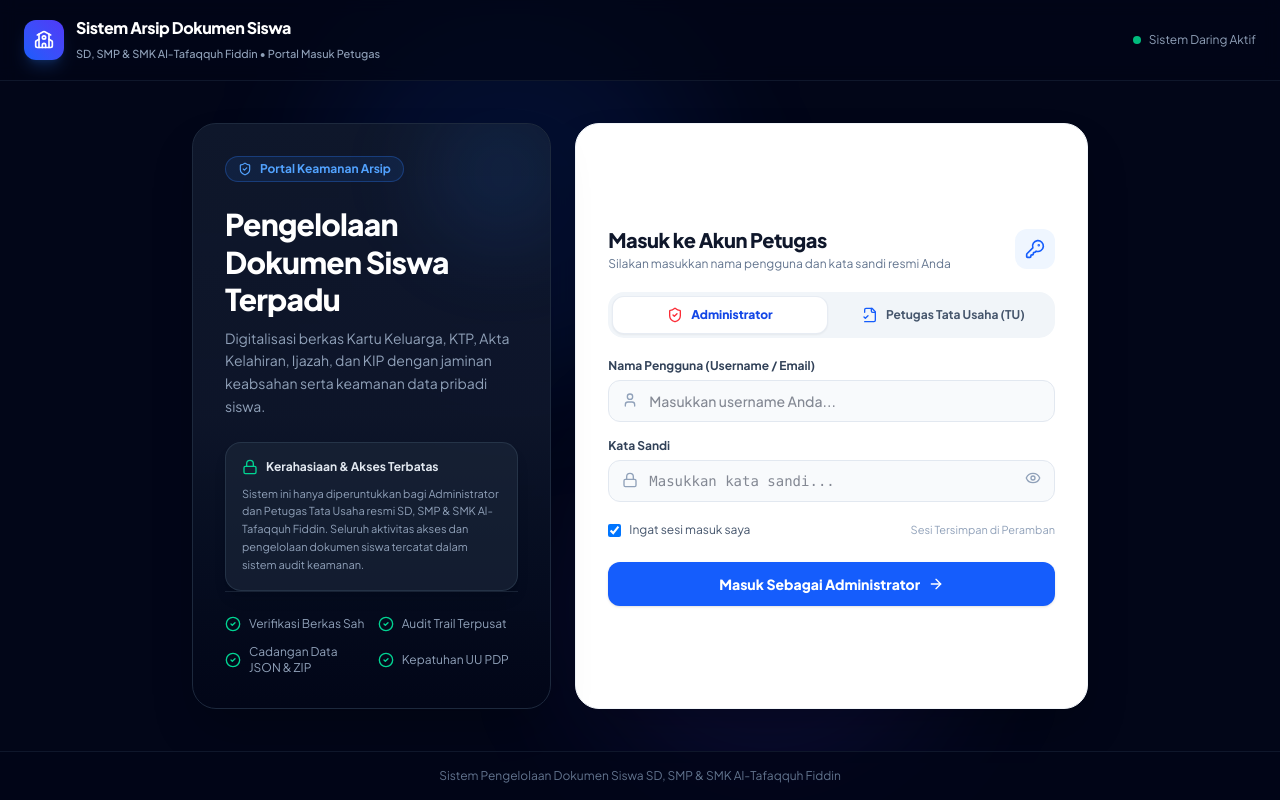
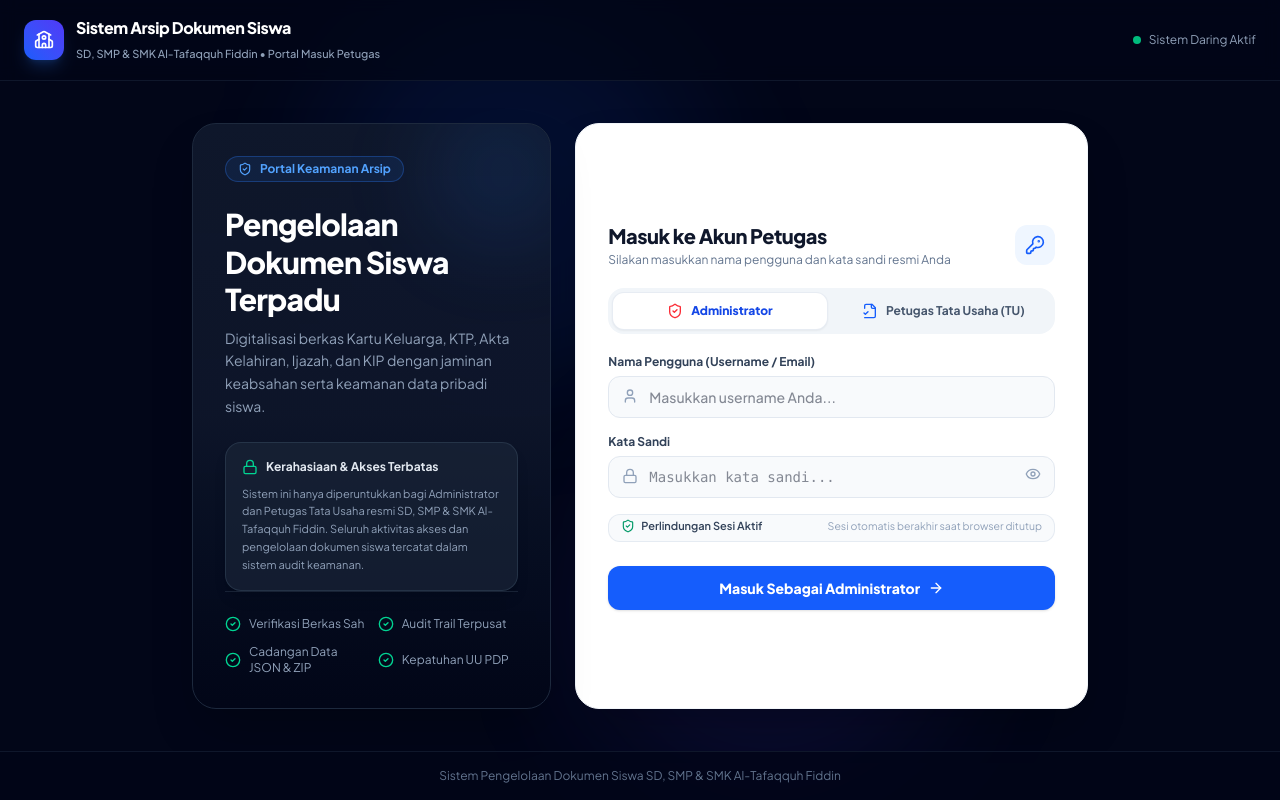
Before and after one commit to dianromadona1945-maker/APLIKASI-BARU, a React (Vite) app: page / in a window 1280 px wide. Built offline with nearby package versions, Linux system fonts and the light colour scheme; no server answers.

Commit message:
refactor: enforce session-only authentication
Migrate user session data from localStorage to sessionStorage to prevent persistent logins across browser restarts and ensure sensitive session data is cleared upon session termination.

```diff
--- a/src/App.tsx
+++ b/src/App.tsx
@@ -16,6 +16,7 @@ import {
   getCurrentUser,
   setCurrentUser,
   checkIsAuthenticated,
+  setAuthenticated,
   logoutUser,
   loginAsRole,
   getAcademicYears,
@@ -124,7 +125,8 @@ export default function App() {
     const initialTime = Date.now();
     lastActivityRef.current = initialTime;
     try {
-      localStorage.setItem('arsip_last_active_time', String(initialTime));
+      sessionStorage.setItem('arsip_last_active_time', String(initialTime));
+      localStorage.removeItem('arsip_last_active_time');
     } catch {}
 
     const handleUserActivity = () => {
@@ -134,7 +136,7 @@ export default function App() {
         activityThrottleRef.current = now;
         lastActivityRef.current = now;
         try {
-          localStorage.setItem('arsip_last_active_time', String(now));
+          sessionStorage.setItem('arsip_last_active_time', String(now));
         } catch {}
       }
     };
@@ -158,7 +160,7 @@ export default function App() {
       const now = Date.now();
       let lastTime = lastActivityRef.current;
       try {
-        const stored = localStorage.getItem('arsip_last_active_time');
+        const stored = sessionStorage.getItem('arsip_last_active_time');
         if (stored) {
           const parsed = Number(stored);
           if (!isNaN(parsed) && parsed > lastTime) {
@@ -179,7 +181,7 @@ export default function App() {
         const now = Date.now();
         let lastTime = lastActivityRef.current;
         try {
-          const stored = localStorage.getItem('arsip_last_active_time');
+          const stored = sessionStorage.getItem('arsip_last_active_time');
           if (stored) {
             const parsed = Number(stored);
             if (!isNaN(parsed) && parsed > lastTime) {
@@ -456,9 +458,12 @@ export default function App() {
   // Authentication Handlers
   const handleLoginSuccess = (user: User) => {
     setAutoLogoutNotice(null);
+    setCurrentUser(user);
+    setAuthenticated(true);
     lastActivityRef.current = Date.now();
     try {
-      localStorage.setItem('arsip_last_active_time', String(Date.now()));
+      sessionStorage.setItem('arsip_last_active_time', String(Date.now()));
+      localStorage.removeItem('arsip_last_active_time');
     } catch {}
     setCurrentUserState(user);
     setIsAuthenticated(true);
--- a/src/components/LoginView.tsx
+++ b/src/components/LoginView.tsx
@@ -27,7 +27,6 @@ export const LoginView: React.FC<LoginViewProps> = ({ onLoginSuccess, noticeMess
   const [username, setUsername] = useState('');
   const [password, setPassword] = useState('');
   const [showPassword, setShowPassword] = useState(false);
-  const [rememberMe, setRememberMe] = useState(true);
   const [isLoading, setIsLoading] = useState(false);
   const [errorMessage, setErrorMessage] = useState<string | null>(null);
 
@@ -332,18 +331,15 @@ export const LoginView: React.FC<LoginViewProps> = ({ onLoginSuccess, noticeMess
                   </div>
                 </div>
 
-                {/* Remember Me */}
-                <div className="flex items-center justify-between text-xs pt-1">
-                  <label className="flex items-center space-x-2 text-slate-600 cursor-pointer select-none">
-                    <input
-                      type="checkbox"
-                      checked={rememberMe}
-                      onChange={(e) => setRememberMe(e.target.checked)}
-                      className="rounded text-blue-600 focus:ring-blue-500"
-                    />
-                    <span>Ingat sesi masuk saya</span>
-                  </label>
-                  <span className="text-slate-400 text-[11px]">Sesi Tersimpan di Peramban</span>
+                {/* Session Security Indicator */}
+                <div className="flex items-center justify-between text-xs pt-1 px-3 py-2 rounded-xl bg-slate-50 border border-slate-200/80 text-slate-600 select-none">
+                  <div className="flex items-center gap-1.5 font-semibold text-[11px] text-slate-700">
+                    <ShieldCheck className="w-3.5 h-3.5 text-emerald-600 shrink-0" />
+                    <span>Perlindungan Sesi Aktif</span>
+                  </div>
+                  <span className="text-slate-400 text-[10.5px]">
+                    Sesi otomatis berakhir saat browser ditutup
+                  </span>
                 </div>
 
                 {/* Submit button */}
--- a/src/services/storage.ts
+++ b/src/services/storage.ts
@@ -403,11 +403,16 @@ export function initializeStorage(): void {
     } catch {}
   }
 
+  // Ensure no persistent session survives in localStorage
+  try {
+    localStorage.removeItem(STORAGE_KEYS.IS_AUTHENTICATED);
+    localStorage.removeItem(STORAGE_KEYS.CURRENT_USER);
+  } catch {}
+
   const isInitialized = localStorage.getItem(STORAGE_KEYS.INITIALIZED);
   if (!isInitialized) {
     // Seed users
     localStorage.setItem(STORAGE_KEYS.USERS, JSON.stringify(INITIAL_USERS));
-    localStorage.setItem(STORAGE_KEYS.CURRENT_USER, JSON.stringify(INITIAL_USERS[0]));
 
     // CLEAN INITIAL STATE: Start with 0 students and 0 documents!
     // NEVER seed demo students or sample SVG files on new laptops/browsers!
@@ -898,8 +903,13 @@ export function deleteUser(userId: string): { success: boolean; message: string
 
 export function getCurrentUser(): User {
   initializeStorage();
-  // Check sessionStorage first for current browser tab session
+  // Sesi pengguna aktif HANYA disimpan di sessionStorage (otomatis berakhir saat browser ditutup)
   if (typeof window !== 'undefined') {
+    // Pastikan tidak ada data user login yang tersisa di localStorage
+    try {
+      localStorage.removeItem(STORAGE_KEYS.CURRENT_USER);
+    } catch {}
+
     const sessionRaw = sessionStorage.getItem(STORAGE_KEYS.CURRENT_USER);
     if (sessionRaw) {
       try {
@@ -909,24 +919,7 @@ export function getCurrentUser(): User {
     }
   }
 
-  const raw = localStorage.getItem(STORAGE_KEYS.CURRENT_USER);
-  if (!raw) return INITIAL_USERS[0];
-  try {
-    const user: User = JSON.parse(raw);
-    if (user.id === 'usr-admin-01' && user.name.includes('Bambang')) {
-      const updated: User = { ...user, name: 'Dian Romadona, S.Pd.', nip: '', email: 'dian.romadona@sekolah.sch.id' };
-      setCurrentUser(updated);
-      return updated;
-    }
-    if (user.id === 'usr-tu-01' && user.name.includes('Dewi')) {
-      const updated: User = { ...user, name: 'Mamat Miftahurrahmat, S.Pd.', nip: '', email: 'mamat.miftahurrahmat@sekolah.sch.id' };
-      setCurrentUser(updated);
-      return updated;
-    }
-    return user;
-  } catch {
-    return INITIAL_USERS[0];
-  }
+  return INITIAL_USERS[0];
 }
 
 export function setCurrentUser(user: User): void {
@@ -934,34 +927,46 @@ export function setCurrentUser(user: User): void {
     try {
       sessionStorage.setItem(STORAGE_KEYS.CURRENT_USER, JSON.stringify(user));
     } catch {}
-  }
-  try {
-    localStorage.setItem(STORAGE_KEYS.CURRENT_USER, JSON.stringify(user));
-  } catch {}
+    // Pastikan tidak tersimpan di localStorage agar tidak persisten setelah browser ditutup
+    try {
+      localStorage.removeItem(STORAGE_KEYS.CURRENT_USER);
+    } catch {}
+  }
 }
 
 export function checkIsAuthenticated(): boolean {
   if (typeof window === 'undefined') return false;
   initializeStorage();
+
+  // Bersihkan token/flag otentikasi lama di localStorage agar tidak lagi persisten
+  try {
+    localStorage.removeItem(STORAGE_KEYS.IS_AUTHENTICATED);
+    localStorage.removeItem(STORAGE_KEYS.CURRENT_USER);
+  } catch {}
+
+  // Sesi HANYA diakui dari sessionStorage (hilang begitu browser atau tab ditutup)
   try {
     const sessionAuth = sessionStorage.getItem(STORAGE_KEYS.IS_AUTHENTICATED);
-    if (sessionAuth !== null) {
-      return sessionAuth === 'true';
-    }
-  } catch {}
-  const authState = localStorage.getItem(STORAGE_KEYS.IS_AUTHENTICATED);
-  return authState === 'true';
+    return sessionAuth === 'true';
+  } catch {
+    return false;
+  }
 }
 
 export function setAuthenticated(status: boolean): void {
   if (typeof window !== 'undefined') {
     try {
-      sessionStorage.setItem(STORAGE_KEYS.IS_AUTHENTICATED, status ? 'true' : 'false');
+      if (status) {
+        sessionStorage.setItem(STORAGE_KEYS.IS_AUTHENTICATED, 'true');
+      } else {
+        sessionStorage.removeItem(STORAGE_KEYS.IS_AUTHENTICATED);
+      }
     } catch {}
-  }
-  try {
-    localStorage.setItem(STORAGE_KEYS.IS_AUTHENTICATED, status ? 'true' : 'false');
-  } catch {}
+    // Pastikan tidak pernah tersimpan di localStorage
+    try {
+      localStorage.removeItem(STORAGE_KEYS.IS_AUTHENTICATED);
+    } catch {}
+  }
 }
 
 export function logoutUser(): void {
@@ -975,11 +980,13 @@ export function logoutUser(): void {
     try {
       sessionStorage.removeItem(STORAGE_KEYS.IS_AUTHENTICATED);
       sessionStorage.removeItem(STORAGE_KEYS.CURRENT_USER);
+      sessionStorage.removeItem('arsip_last_active_time');
     } catch {}
   }
   try {
     localStorage.removeItem(STORAGE_KEYS.IS_AUTHENTICATED);
     localStorage.removeItem(STORAGE_KEYS.CURRENT_USER);
+    localStorage.removeItem('arsip_last_active_time');
   } catch {}
 }
 
```
Also changed, not shown: 2 other files (tests, documents, lock files or other folders).
